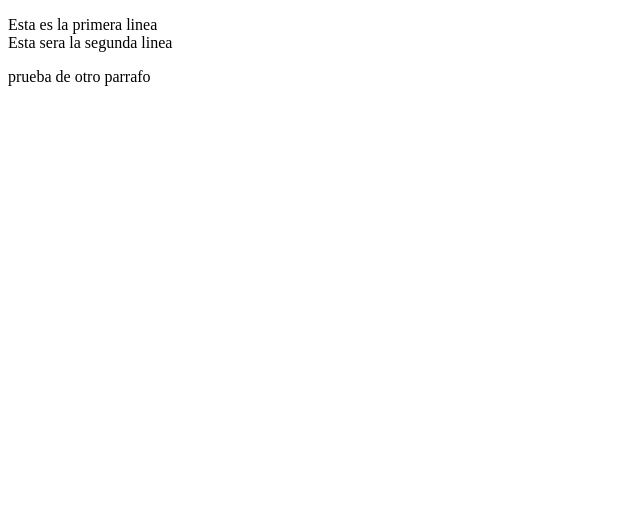
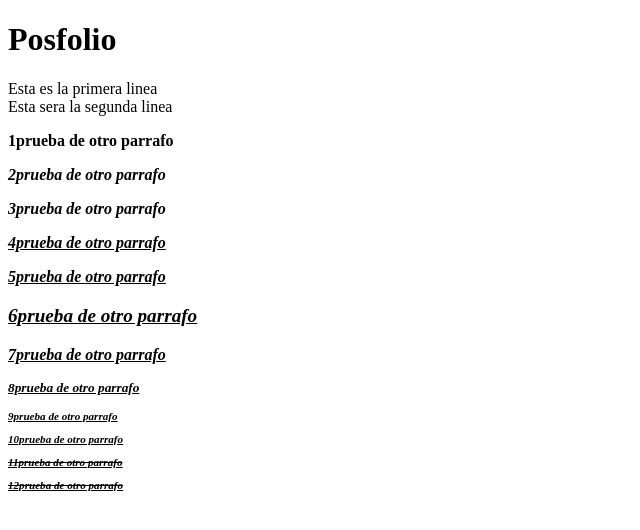
Before and after one commit to MariodelaHorraFalormir/MariodelaHorraFalomir-posfolioweb, a plain HTML site: page index.html in a window 1280 px wide. Shown: the whole page, without its empty margins (0-640 px from the left). Drawn offline with Linux system fonts and the light colour scheme.

Commit message:
lista de prueba

```diff
--- a/index.html
+++ b/index.html
@@ -4,7 +4,19 @@
 <title> Posfolio de Mario Vicente de la Horra Falomir </title>
 </head>
 <body>
+<h1> Posfolio </h1>
 <p>Esta es la primera linea <br/> Esta sera la segunda linea <br/></p>
-<p>prueba de otro parrafo</p>
+<b><p>1prueba de otro parrafo</p>
+<em><p>2prueba de otro parrafo</p>
+<i><p>3prueba de otro parrafo</p>
+<u><p>4prueba de otro parrafo</p>
+<strong><p>5prueba de otro parrafo</p>
+<big><p>6prueba de otro parrafo</p>
+<small><p>7prueba de otro parrafo</p>
+<sub><p>8prueba de otro parrafo</p>
+<sup><p>9prueba de otro parrafo</p>
+<ins><p>10prueba de otro parrafo</p>
+<del><p>11prueba de otro parrafo</p>
+<mark><p>12prueba de otro parrafo</p>
 </body>
 </html>
```
